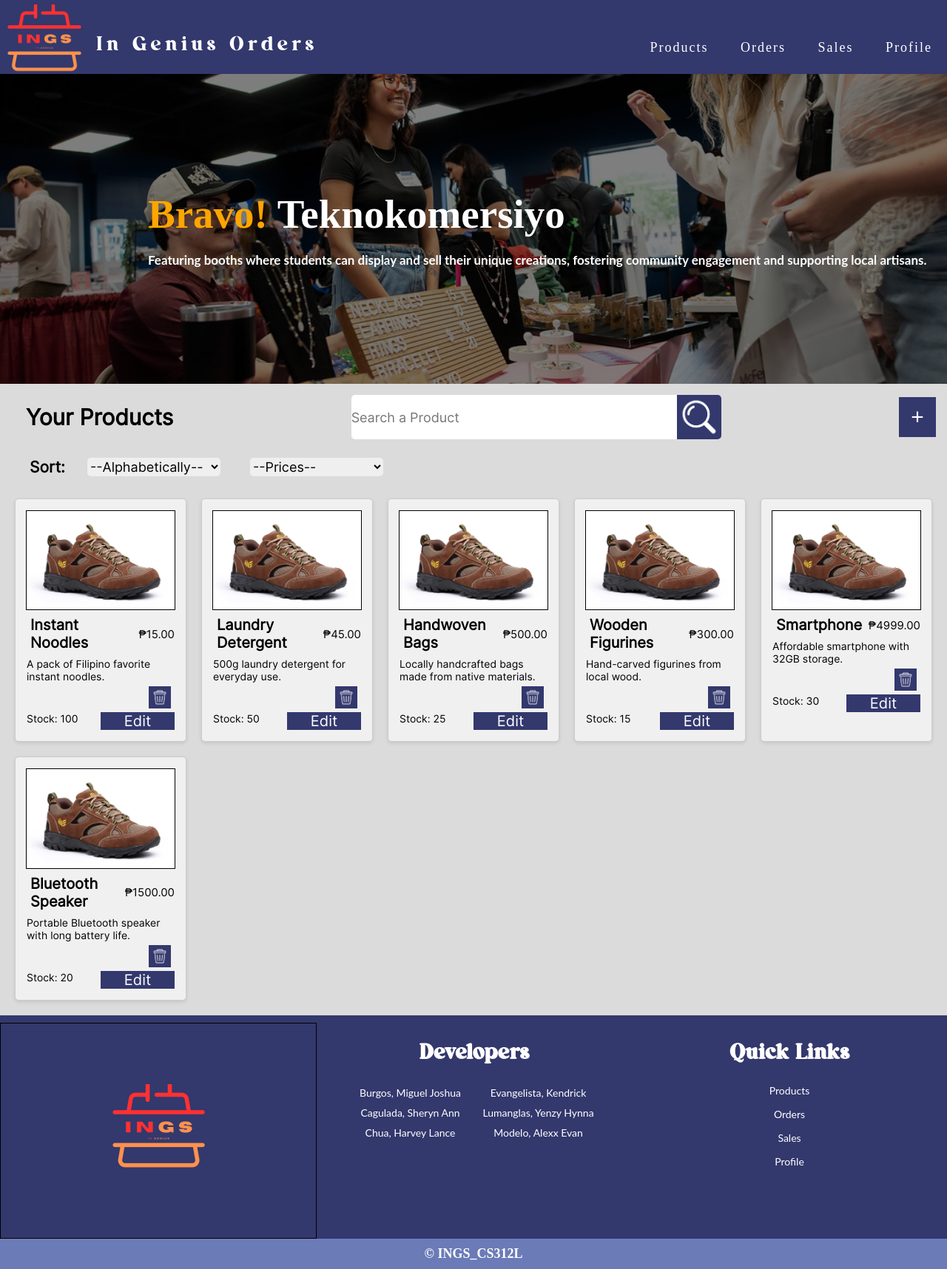
After one commit to Ken-Ds/e-commerce-website-js, a PHP site: page /pages/view-product.php in a window 1280 px wide. The commit adds this page. Shown: the whole page at 74% size. Run offline with PHP 8.4, Linux system fonts and the light colour scheme; data comes from the database, SQL or seed files in the repository.

Commit message:
Fixed Directories

```diff
--- a/db/dbconnect.php
+++ b/db/dbconnect.php
@@ -6,5 +6,4 @@ $conn = new mysqli("localhost", "root", "", "ings");
 if ($conn->connect_error) {
   die("Connection failed: " . $conn->connect_error);
 }
-echo "Connected successfully";
 ?>
--- /dev/null
+++ b/db/product-functions.php
@@ -0,0 +1,67 @@
+<?php
+
+    include '../db/dbconnect.php';
+
+    function viewProducts(){
+        global $conn;
+        $sql = "SELECT * FROM products";
+        $result = $conn->query($sql);
+
+        if ($result->num_rows > 0) {
+            while ($product = $result->fetch_assoc()) {
+                echo "
+                    <div class='product'>
+                        <div class='prod-img'>
+                            <img src='../style/img/sample-prod.jpg' alt='Product 1'>
+                        </div>
+                        <div class='name-price'>
+                            <h3>$product[pName]</h3>
+                            <p> ₱{$product['price']}</p>
+                        </div>
+                        <p>$product[pDesc]</p>
+                        <div class='delete-container'>
+                            <button class='delete' type='button' onclick=''>
+                                <img class = 'delete-icon' src ='../style/img/close-bin.png' alt='Delete'>
+                                <img class = 'open-icon' src = '../style/img/open-bin.png' alt='Delete'>
+                            </button>
+                        </div>
+                        <div class='stock-edit'>
+                            <p>Stock: {$product['stock']}</p>
+                            <button class='to-edit' type='button' onclick=\"window.location.href='edit-product.php?id=$product[productID]';\">Edit</button>
+                        </div>
+                    </div>
+                    ";
+            }
+        } else {
+            echo "No products found";
+        }
+    }
+
+    function getProduct(){
+        global $conn;
+
+        if (isset($_GET['id'])) {
+            // Get the product ID from the URL
+            $product_id = $_GET['id'];
+
+            // Now you can use $product_id to fetch product details from the database
+            // Example: Fetch product details using the ID
+            $sql = "SELECT * FROM products WHERE productID = ?";
+            $stmt = $conn->prepare($sql);
+            $stmt->bind_param("i", $product_id); // "i" indicates the type is integer
+            $stmt->execute();
+            $result = $stmt->get_result();
+
+            // Check if a product was found
+            if ($result->num_rows > 0) {
+                // Fetch the product data
+                return $product = $result->fetch_assoc();
+                // Now you can access product details like $product['name'], $product['stock'], etc.
+            } else {
+                echo "Product not found.";
+            }
+        } else {
+            echo "No product ID specified.";
+        }
+    }
+?>
--- /dev/null
+++ b/includes/footer.php
@@ -0,0 +1,39 @@
+<?php
+    echo "<footer>
+            <div class='footer-container'>
+                <div class='logo-container'>
+                    <img class='logo' src='../style/img/logo.png' alt='Logo of INGS'>
+                </div>
+                <div class='contact-us'>
+                    <h2>Developers</h2>
+                    <div class='devs'>
+                        <div class='dev'>
+                            <p>Burgos, Miguel Joshua<br></p>
+                            <p>Cagulada, Sheryn Ann</p>
+                            <p>Chua, Harvey Lance</p>
+                        </div>
+                        <div class='dev'>
+                            <p>Evangelista, Kendrick</p>
+                            <p>Lumanglas, Yenzy Hynna</p>
+                            <p>Modelo, Alexx Evan</p>
+                        </div>
+                    </div>
+                </div>
+                <div class='quick-links'>
+                    <h2>Quick Links</h2>
+                    <ul>
+                        <li><a href='view-product.php'>Products</a></li>
+                        <li><a href=''>Orders</a></li>
+                        <li><a href=''>Sales</a></li>
+                        <li><a href=''>Profile</a></li>
+                    </ul>
+                </div>
+            </div>
+            <div class='copyright'>
+                <p>&copy; INGS_CS312L</p>
+            </div>
+        </footer>
+    </body>
+    </html>
+    ";
+?>
--- /dev/null
+++ b/includes/header.php
@@ -0,0 +1,27 @@
+<?php
+    echo "
+    <!DOCTYPE html>
+    <html>
+    <head>
+        <title>INGS Edit Product</title>
+        <meta charset='UTF-8'>
+        <meta name='viewport' content='width=device-width, initial-scale=1.0'>
+        <link href='../style/style.css' rel='stylesheet' >
+    </head>
+    <body>
+        <header class = 'header'>
+                <nav>
+                    <a href= 'view-product.html'> <img src='../style/img/logo.png' alt='Logo of INGS'></a>
+                    <h1>In Genius Orders</h1>
+                    <div class='navbar' id='navbar'>
+                        <ul>
+                            <li><a href='view-product.php' >Products</a></li>
+                            <li><a href=''>Orders</a></li>
+                            <li><a href=''>Sales</a></li>
+                            <li><a href=''>Profile</a></li>
+                        </ul>
+                    </div>
+                </nav>
+            </header>
+    ";
+?>
--- /dev/null
+++ b/pages/view-product.php
@@ -0,0 +1,56 @@
+<?php
+
+include '../includes/header.php';
+include '../db/product-functions.php';
+
+echo "
+    <section class = 'event-title'>
+            <h1><span>Bravo!</span> Teknokomersiyo</h1>
+            <h3>
+                Featuring booths where students can display and
+                sell their unique creations, fostering community engagement
+                and supporting local artisans.
+            </h3>
+            <div class='overlay'></div>
+        </section>
+
+        <section class='inner-body'>
+            <div class='search-product'>
+                <h1>Your Products</h1>
+                <div class='search-container'>
+                    <div class='search-inner'>
+                        <input type='text' class = 'search-bar' placeholder='Search a Product'>
+                        <img src='../style/img/search-btn.png' alt='Search Icon'>
+                    </div>
+                </div>
+                <button class='to-add' type='button' onclick = 'location.href='add-product.html';'> + </button>
+            </div>
+
+            <div class='filter-product'>
+                <h2>Sort: </h2>
+
+                <div class='select-container'>
+                    <select class='alphabetical'>
+                        <option value='' disabled selected>--Alphabetically--</option>
+                        <option>Ascending (A-Z)</option>
+                        <option>Descending (Z-A)</option>
+                    </select>
+                </div>
+
+                <div class='select-container'>
+                    <select class='price'>
+                        <option value='' disabled selected>--Prices--</option>
+                        <option>Highest to Lowest</option>
+                        <option>Lowest to Highest</option>
+                    </select>
+                </div>
+            </div>
+            <div class='products'>";
+                viewProducts();
+echo "
+            </div>
+        </section>
+    ";
+
+include '../includes/footer.php';
+?>
--- a/style/style.css
+++ b/style/style.css
@@ -1128,6 +1151,12 @@ footer{
     box-shadow: 0 2px 5px rgba(0, 0, 0, 0.1);
 }
 
+.prod-img {
+    display: flex;
+    justify-content: center;
+    align-items: center;
+}
+
 .product img {
     width: 200px;
     align-items: center;
@@ -1148,7 +1177,7 @@ footer{
 
 .name-price h3 {
     font-size: 20px;
-    margin: 8px 0px;
+    margin: 8px 5px;
     font-weight: 600;
 }
 
```
Also changed, not shown: other parts of style/style.css (+26 -3 lines), db/view-products-func.php (added, +35 -0 lines), html-todelete/add-product.html (added, +124 -0 lines), html/add-product.html (deleted, +0 -124 lines), pages/edit-product.php (added, +79 -0 lines), html-todelete/edit-product.html (renamed from html/edit-product.html), html-todelete/view-orders.html (renamed from html/view-orders.html), html-todelete/view-product.html (renamed from html/view-product.html), html-todelete/view-profile.html (renamed from html/view-profile.html), html-todelete/view-sales.html (renamed from html/view-sales.html).
